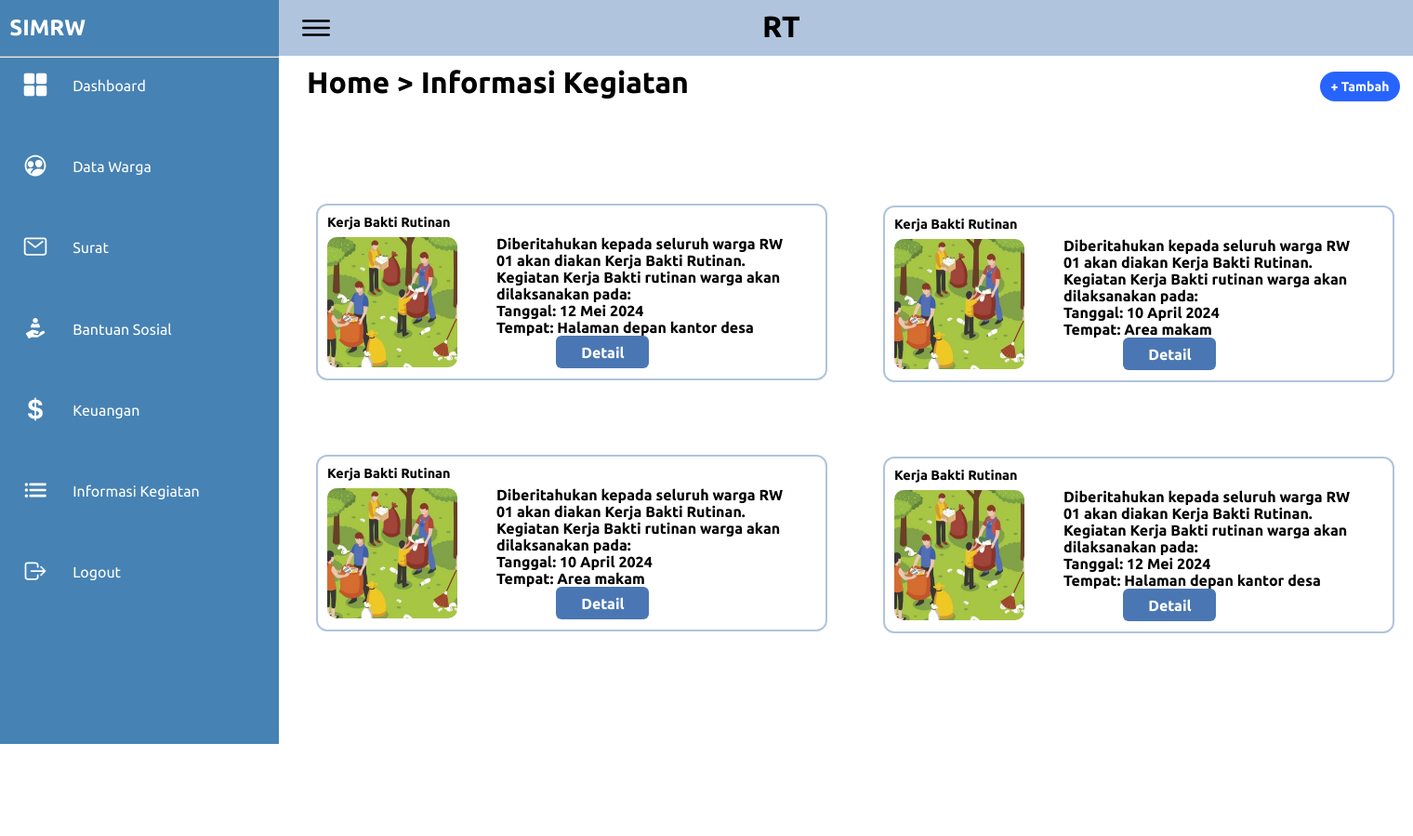
After one commit to Shin2Dev/SIMRW, a Laravel app: page /info in a window 1520 px wide. The commit adds this page. Shown: the whole page at 93% size. Run offline with Laravel 10, Linux system fonts and the light colour scheme; some libraries are stand-ins or nearby versions.

Commit message:
View/RT/Informasi

```diff
--- a/laravel/app/Http/Controllers/PagesControllerRT.php
+++ b/laravel/app/Http/Controllers/PagesControllerRT.php
@@ -54,4 +54,18 @@ class PagesControllerRT extends Controller
             "title" => "tambahuang"
         ]);
     }
+
+    public function info()
+    {
+        return view('rt.info', [
+            "title" => "info"
+        ]);
+    }
+
+    public function tambahinfo()
+    {
+        return view('rt.tambahinfo', [
+            "title" => "tambahinfo"
+        ]);
+    }
 }
--- a/laravel/resources/views/login.blade.php
+++ b/laravel/resources/views/login.blade.php
@@ -35,7 +35,7 @@
             </a>
             <div class="links">
                 <a href="#">Lupa Password</a>
-                <a href="/register">Belum Memiliki Akun?</a>
+                <a href="{{ url('/register') }}">Belum Memiliki Akun?</a>
             </div>
         </form>
 
--- a/laravel/resources/views/register.blade.php
+++ b/laravel/resources/views/register.blade.php
@@ -39,7 +39,7 @@
             </div>
             <button class="login">Register</button>
             <div class="links">
-                <a href="/login">Sudah Memiliki Akun?</a>
+                <a href="{{ url('/login') }}">Sudah Memiliki Akun?</a>
             </div>
         </form>
 
--- /dev/null
+++ b/laravel/resources/views/rt/info.blade.php
@@ -0,0 +1,102 @@
+@extends('rt.indexrt')
+@section('main')
+    <link rel="stylesheet" href="assets/css/info.css">
+    <div class="topbar" style="background-color: #B0C4DE">
+        <div class="toggle">
+            <ion-icon name="menu-outline"></ion-icon>
+        </div>
+        <div class="judul">
+            <h1>RT</h1>
+        </div>
+        <div class="user">
+        </div>
+    </div>
+    <h1 style="text-align: start; margin-top: 10px; margin-left: 30px;">Home > Informasi Kegiatan</h1>
+
+    <h3><a href="{{ url('/tambahinfo') }}" class="aksi41">+ Tambah</a> </h3>
+
+    <div class="cardinfo">
+        <div class="jud">Kerja Bakti Rutinan
+            <img src="assets/imgs/cardd.png" alt="">
+        </div>
+
+        <div class="cont">
+                Diberitahukan kepada seluruh warga RW 01 akan diakan Kerja Bakti Rutinan. Kegiatan Kerja Bakti rutinan warga akan dilaksanakan pada:<br>
+                Tanggal: 12 Mei 2024<br>
+                Tempat: Halaman depan kantor desa
+            <a href="" class="aksi10">Detail</a>
+        </div>
+
+    </div>
+
+    <div class="cardinfo2">
+        <div class="jud">Kerja Bakti Rutinan
+            <img src="assets/imgs/cardd.png" alt="">
+        </div>
+
+        <div class="cont">
+            Diberitahukan kepada seluruh warga RW 01 akan diakan Kerja Bakti Rutinan. Kegiatan Kerja Bakti rutinan warga akan dilaksanakan pada:<br>
+            Tanggal: 10 April 2024<br>
+            Tempat: Area makam
+            <a href="" class="aksi10">Detail</a>
+        </div>
+
+    </div>
+
+    <div class="cardinfo3">
+        <div class="jud">Kerja Bakti Rutinan
+            <img src="assets/imgs/cardd.png" alt="">
+        </div>
+
+        <div class="cont">
+            Diberitahukan kepada seluruh warga RW 01 akan diakan Kerja Bakti Rutinan. Kegiatan Kerja Bakti rutinan warga akan dilaksanakan pada:<br>
+            Tanggal: 10 April 2024<br>
+            Tempat: Area makam
+            <a href="" class="aksi10">Detail</a>
+        </div>
+
+    </div>
+
+    <div class="cardinfo4">
+        <div class="jud">Kerja Bakti Rutinan
+            <img src="assets/imgs/cardd.png" alt="">
+        </div>
+
+        <div class="cont">
+            Diberitahukan kepada seluruh warga RW 01 akan diakan Kerja Bakti Rutinan. Kegiatan Kerja Bakti rutinan warga akan dilaksanakan pada:<br>
+            Tanggal: 12 Mei 2024<br>
+            Tempat: Halaman depan kantor desa
+            <a href="" class="aksi10">Detail</a>
+        </div>
+
+    </div>
+
+
+
+
+    <!-- Modal Box ItemDetail Start -->
+    <div class="modal2" id="item-detail2">
+        <div class="modal-container2">
+            <a href="#" class="close-icon"><i data-feather="x"></i></a>
+            <div class="modal-content2">
+                <h1>Detail Informasi</h1>
+                <img src="assets/imgs/cardd.png" alt="produk 1">
+                <div class="product-content2">
+                    <p>Diberitahukan kepada seluruh warga RW 01 bahwa akan diadakan Kerja Bakti Rutinan. Kegiatan Kerja Bakti rutinan warga akan dilaksanakan pada <br>
+
+                        Tanggal: 12 Mei 2024 <br>
+                        Tempat : Halaman depan kantor desa <br>
+                        Waktu  : 08.00 WIB <br>
+
+                        Mohon partisipasi aktif dari seluruh warga untuk turut serta dalam kegiatan ini guna menjaga kebersihan dan keindahan lingkungan kita bersama. Terima kasih atas perhatian dan kerjasamanya.</p>
+
+                    {{-- <a href="#">Kembali</a> --}}
+
+                </div>
+            </div>
+        </div>
+    </div>
+    <!-- Modal Box ItemDetail End -->
+
+    <script src="assets/js/info.js"></script>
+@endsection
--- a/laravel/routes/web.php
+++ b/laravel/routes/web.php
@@ -40,4 +40,6 @@ Route::group(['namespace' => 'App\Http\Controllers'], function () {
     Route::get('/detailsurat', 'PagesControllerRT@detailsurat')->name('pages.detailsurat');
     Route::get('/keuangan', 'PagesControllerRT@keuangan')->name('pages.keuangan');
     Route::get('/tambahuang', 'PagesControllerRT@tambahuang')->name('pages.tambahuang');
+    Route::get('/info', 'PagesControllerRT@info')->name('pages.info');
+    Route::get('/tambahinfo', 'PagesControllerRT@tambahinfo')->name('pages.tambahinfo');
 });
```
Also changed, not shown: laravel/resources/views/rt/tambahinfo.blade.php (added, +47 -0 lines), laravel/public/assets/css/info.css (added), laravel/public/assets/js/info.js (added).
